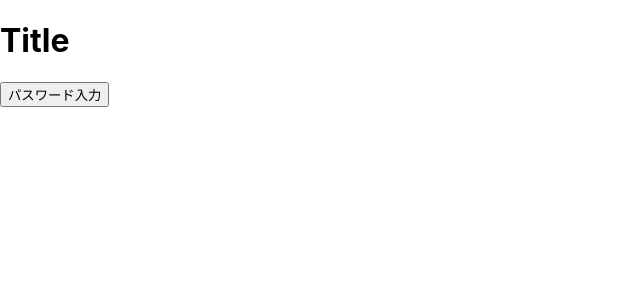
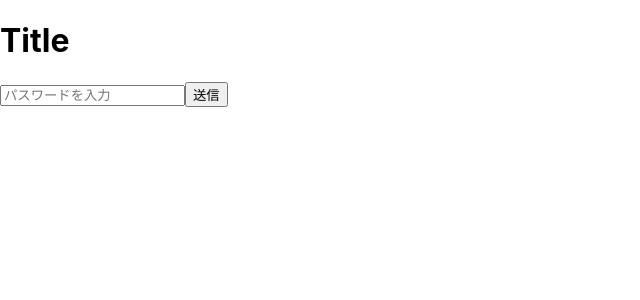
Before and after one commit to Rgtntppy/IBC, a React (Create React App) app: page / in a window 1280 px wide. Shown: the top 300 px of the page, without its empty margins (0-640 px from the left). Built offline with nearby package versions, Linux system fonts and the light colour scheme; the HTML template or start-up script is replaced by a standard one.

Commit message:
パスワード入力中は見えないように変更

```diff
--- a/src/components/Home.tsx
+++ b/src/components/Home.tsx
@@ -1,4 +1,4 @@
-import React from 'react';
+import React, {useState} from 'react';
 import { useNavigate } from 'react-router-dom';
 
 const masterPassCode = "809617";
@@ -6,22 +6,36 @@ const viewingPassCode = "808121";
 
 function Home() {
   const navigate = useNavigate();
+  const [passwordInput, setPasswordInput] = useState("");
 
-  const handleClick = () => {
-    const password = window.prompt("パスワードを入力してください", "");
-    if (password === masterPassCode) {
+  const handleSubmit = () => {
+    if (passwordInput === masterPassCode) {
       navigate("/master");
-    } else if (password === viewingPassCode) {
+    } else if (passwordInput === viewingPassCode) {
       navigate("/viewing");
-    } else if (password !== null) {
+    } else {
       alert("パスワードが間違っています");
+    }
+    setPasswordInput("");
+  };
+
+  const handleKeyDown = (e: React.KeyboardEvent<HTMLInputElement>) => {
+    if (e.key === "Enter") {
+      handleSubmit();
     }
   };
 
   return (
     <div>
       <h1>Title</h1>
-      <button onClick={handleClick}>パスワード入力</button>
+      <input
+        type="password"
+        value={passwordInput}
+        onChange={(e) => setPasswordInput(e.target.value)}
+        onKeyDown={handleKeyDown}
+        placeholder="パスワードを入力"
+      />
+      <button onClick={handleSubmit}>送信</button>
     </div>
   );
 }
```
